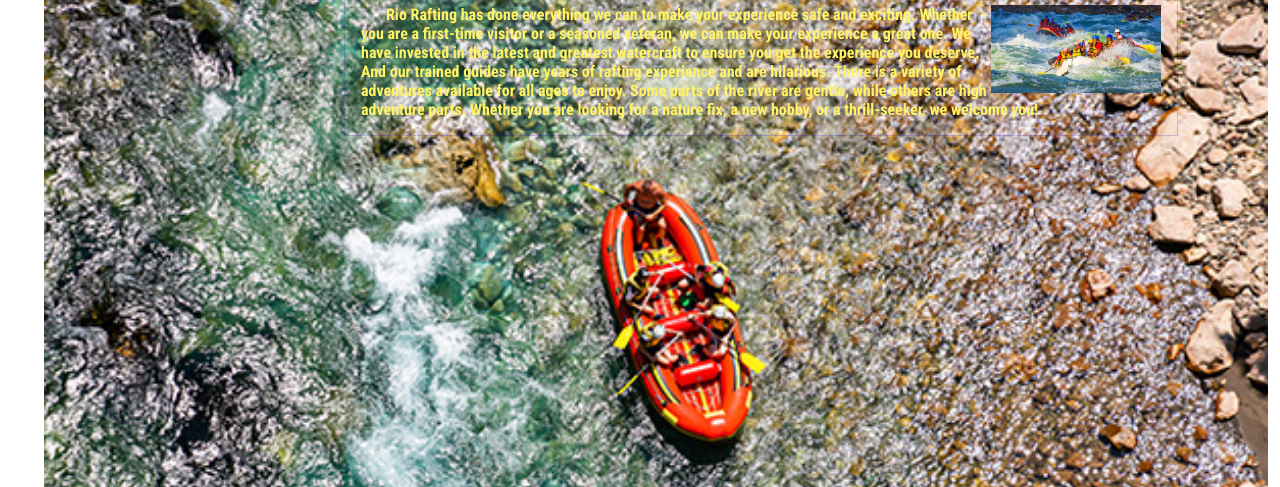
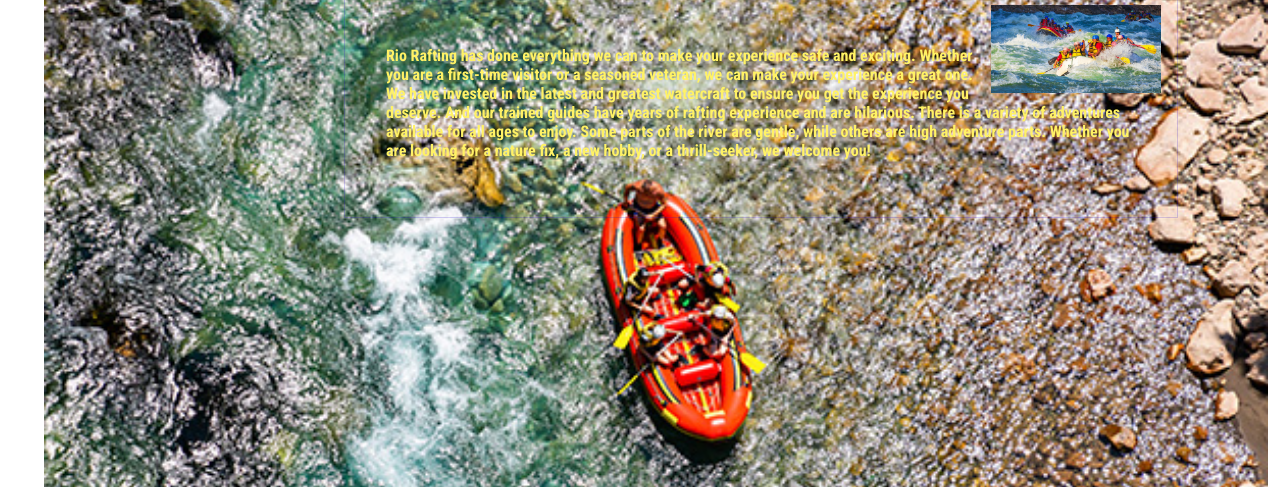
Before and after one commit to gaewta/wdd130, a plain HTML site: page wwr/about.html in a window 1280 px wide. Shown: the part 613-1100 px from the top of the page. Drawn offline with Linux system fonts and the light colour scheme.

Commit message:
modified

```diff
--- a/wwr/about.html
+++ b/wwr/about.html
@@ -23,11 +23,11 @@
             <h1>Rio Rafting Co</h1>
             <article>
                 <img src="images/rafting.jpg" alt="happy client">
-                <p1>Rio Rafting has done everything we can to make your experience safe and exciting.
+                <p>Rio Rafting has done everything we can to make your experience safe and exciting.
                     Whether you are a first-time visitor or a seasoned veteran, we can make your experience a great one. We have invested in
                     the latest and greatest watercraft to ensure you get the experience you deserve. And our trained guides have years of rafting experience and are hilarious.
                     There is a variety of adventures available for all ages to enjoy. Some parts of the river are gentle, while others are high adventure parts.
-                    Whether you are looking for a nature fix, a new hobby, or a thrill-seeker, we welcome you!</p1>
+                    Whether you are looking for a nature fix, a new hobby, or a thrill-seeker, we welcome you!</p>
             </article>
         </div>
         <section>
--- a/wwr/styles/rafting.css
+++ b/wwr/styles/rafting.css
@@ -22,7 +22,7 @@ h1, h2, h3, h4, h5, h6 {
     font-family: "Russo One";
 }
 
-p1 {
+article p {
     color: var(--accent1-color);
     font-family: "Roboto Condensed";
     padding: 25px;
```
